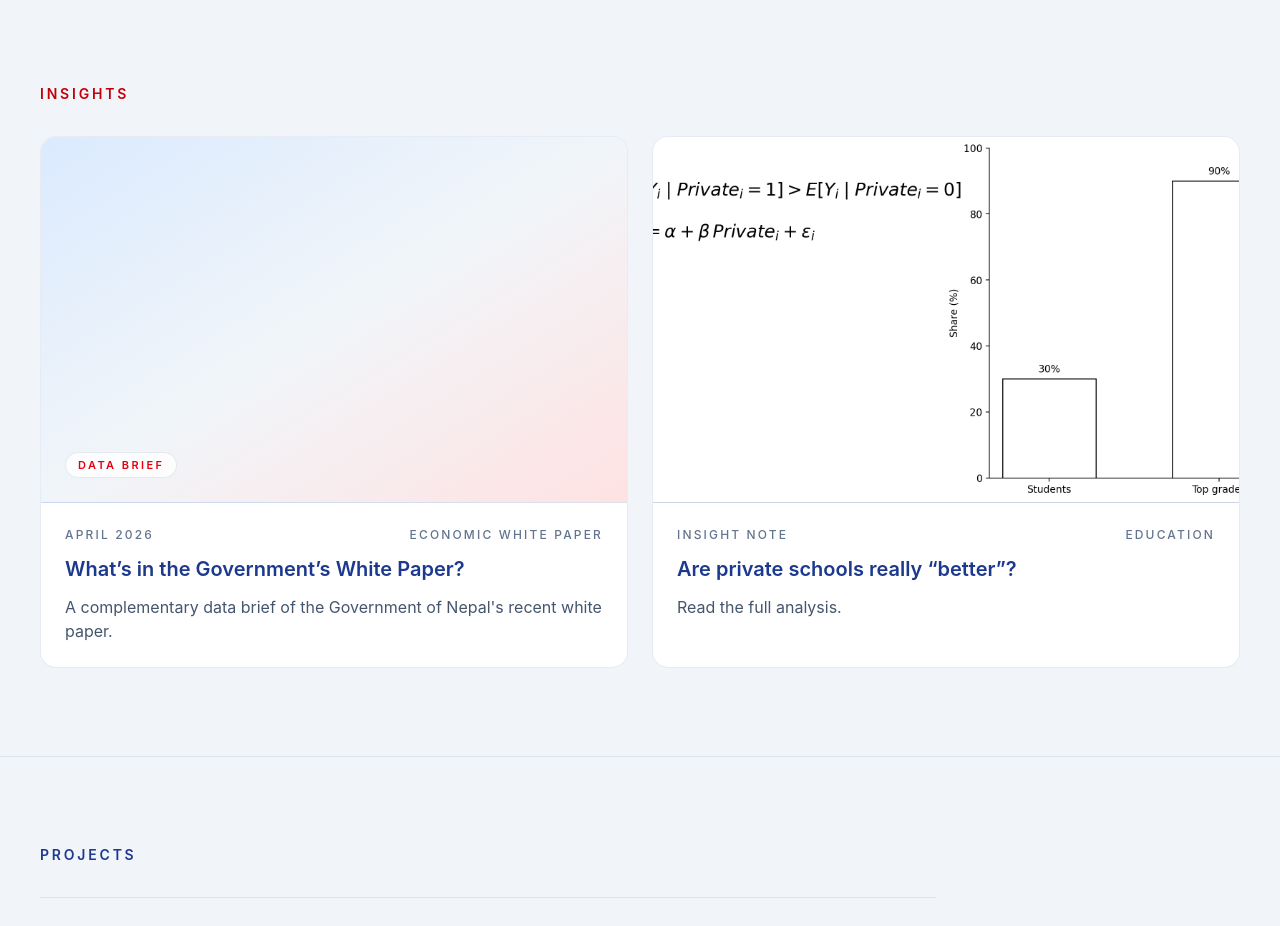
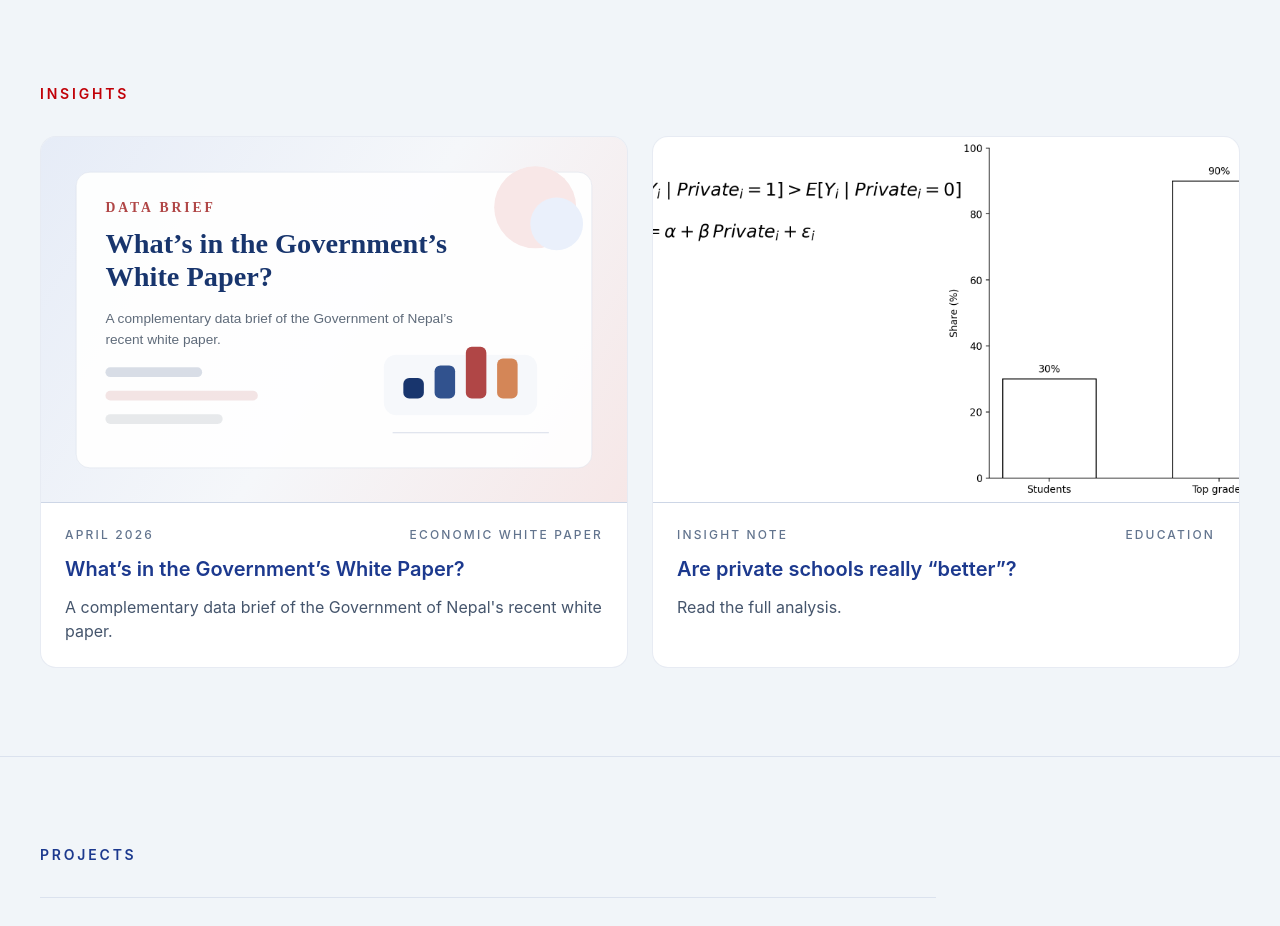
Before and after one commit to sgaut002/metrics-nepal-site, a React (Vite) app: page / in a window 1280 px wide. Shown: the part 980-1906 px from the top of the page. Built offline with nearby package versions, Linux system fonts and the light colour scheme.

Commit message:
Restore white paper homepage thumbnail

```diff
--- a/src/App.jsx
+++ b/src/App.jsx
@@ -1227,12 +1227,12 @@ function Homepage({ isMobileMenuOpen, onCloseMobileMenu, onToggleMobileMenu }) {
                 href={WHITE_PAPER_HASH_PATH}
                 className="group overflow-hidden rounded-2xl border border-blue-900/10 bg-white transition-colors hover:border-red-200 hover:bg-white/90"
               >
-                <div className="aspect-[16/10] border-b border-blue-900/10 bg-gradient-to-br from-blue-100 via-slate-100 to-red-100">
-                  <div className="flex h-full items-end p-5 sm:p-6">
-                    <div className="rounded-full border border-blue-900/10 bg-white/80 px-3 py-1 text-[11px] font-semibold uppercase tracking-[0.22em] text-red-600 backdrop-blur">
-                      Data Brief
-                    </div>
-                  </div>
+                <div className="aspect-[16/10] overflow-hidden border-b border-blue-900/10 bg-slate-200">
+                  <img
+                    src="/white-paper-card.svg"
+                    alt="What’s in the Government’s White Paper?"
+                    className="h-full w-full object-cover transition duration-300 group-hover:scale-[1.02]"
+                  />
                 </div>
                 <div className="space-y-3 p-5 sm:p-6">
                   <div className="flex items-center justify-between gap-4 text-xs font-medium uppercase tracking-[0.18em] text-slate-500">
```
Also changed, not shown: public/white-paper-card.svg (added).
